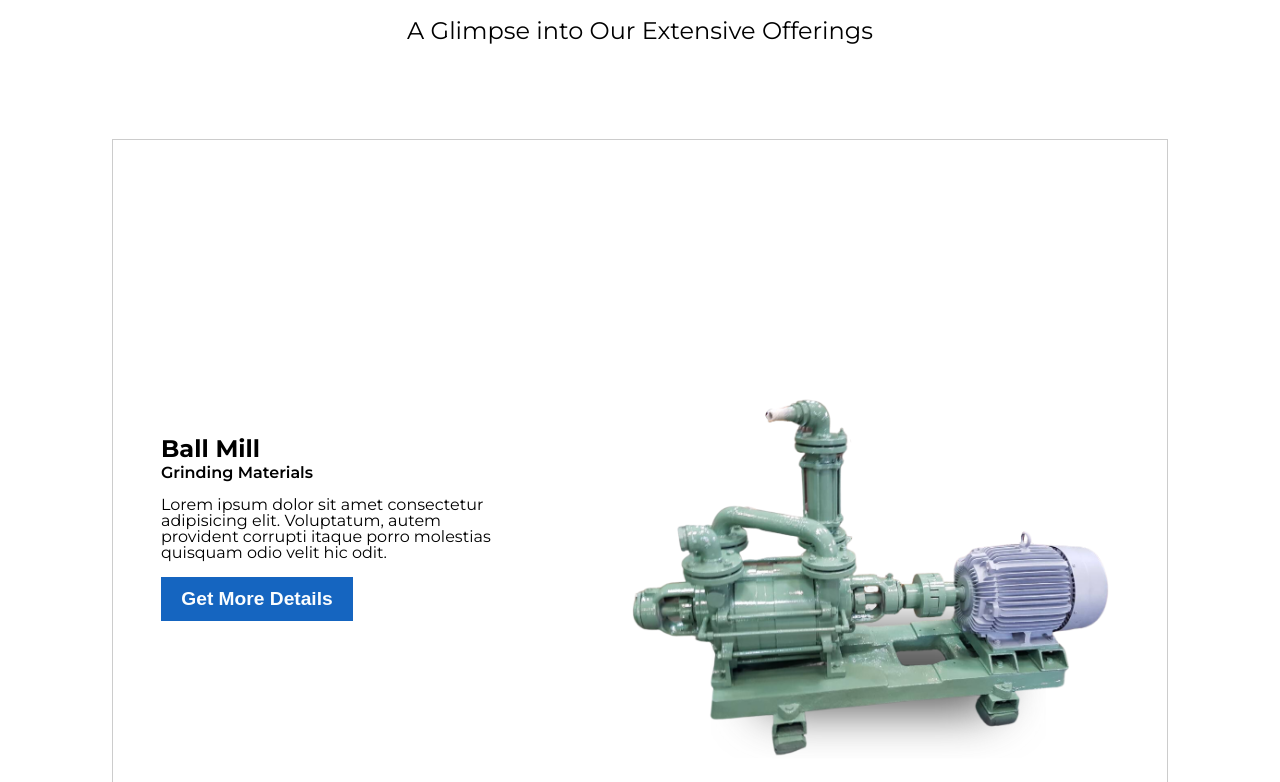
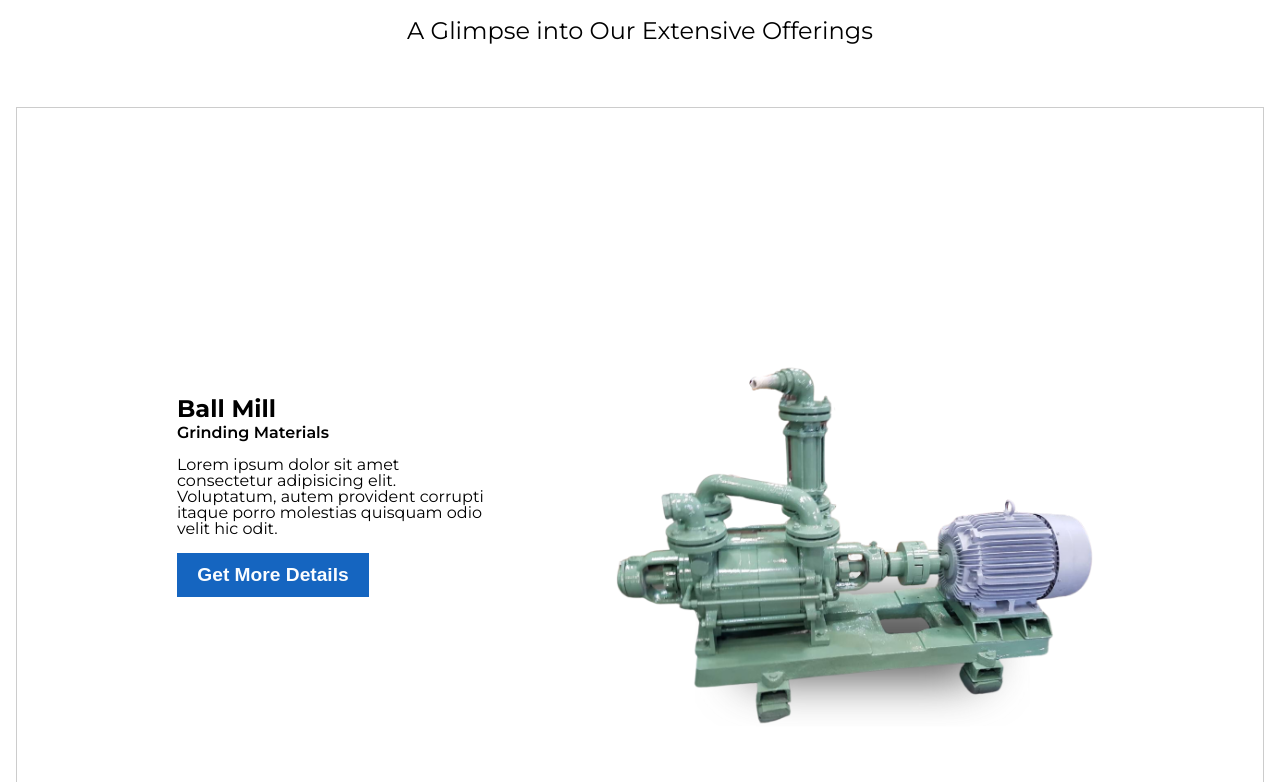
Before and after one commit to stateless-x/pscm, a React (Vite) app: page / in a window 1280 px wide. Shown: the part 2158-2940 px from the top of the page. Built offline with nearby package versions, Linux system fonts and the light colour scheme.

Commit message:
update padding for highlight in all versions

```diff
--- a/src/styles/home.css
+++ b/src/styles/home.css
@@ -99,8 +99,7 @@
 .highlighted-item-container{
   display: flex;
   gap: 6.25rem;
-  padding: 3rem 3rem;
-  margin: 2rem 6rem ;
+  padding: 3rem 10rem;
   border: 1px solid rgba(0, 0, 0, 0.20);
 }
 
@@ -130,6 +129,7 @@
   .highlighted-item-container img{
     max-width: 40vw;
   }
+
 /* ipad */
 @media (max-width: 1024px) {
   .hero-container {
@@ -165,6 +165,7 @@
   .highlighted-item-container{
     gap: 2rem;
     margin: 2rem 1rem;
+    padding: 2rem 4rem;
   }
 }
 
```
